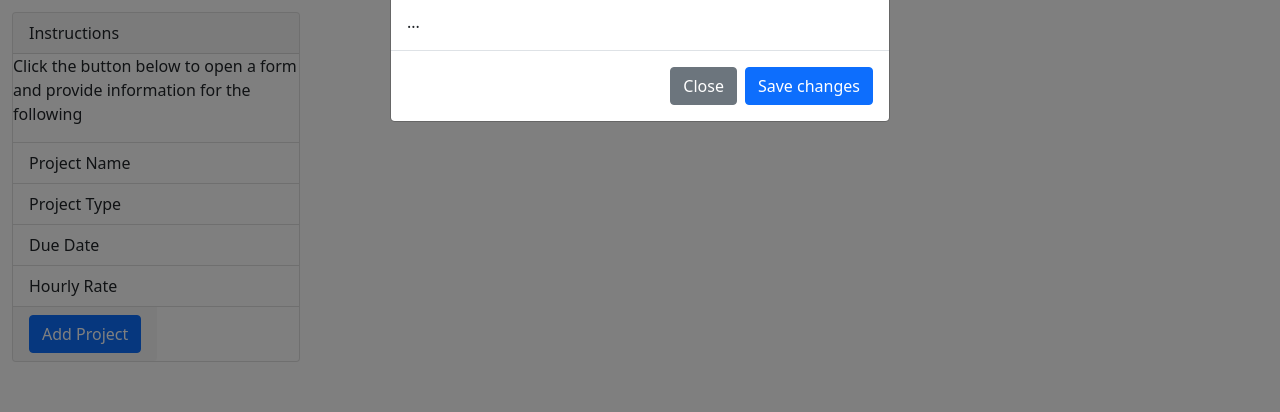
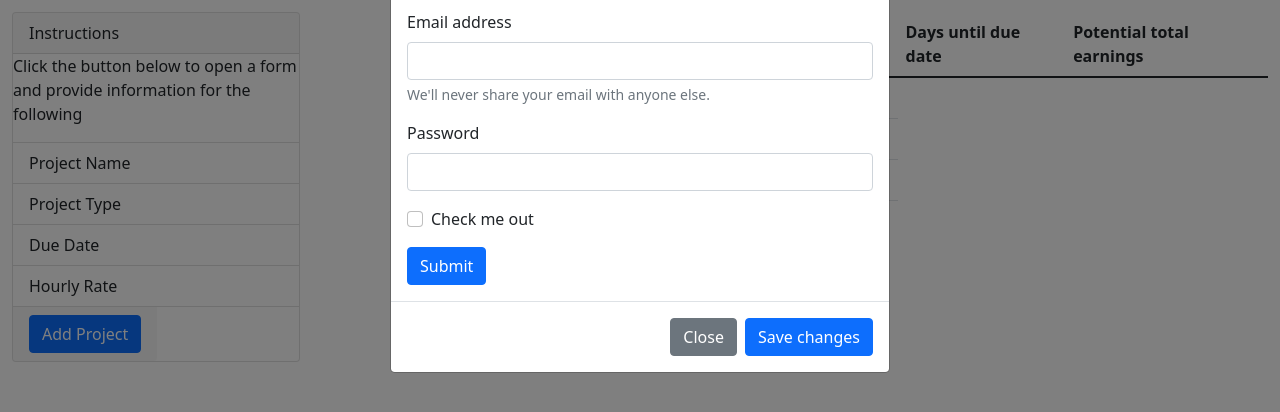
Before and after one commit to sayamgautam1/project-tracker, a plain HTML site: page index.html in a window 1280 px wide. Both pictures are taken after a click on the button "Add Project". Shown: the part 98-510 px from the top of the page. Drawn offline with nearby package versions, Linux system fonts and the light colour scheme.

Commit message:
add table and ratio at wich the side are adjusted

```diff
--- a/index.html
+++ b/index.html
@@ -19,7 +19,8 @@
       <p id="date-time"></p>
     </header>
     <main class="container-fluid">
-      <section>
+      <div class="row">
+        <section class="aside col-4">
           <div class="card" style="width: 18rem">
             <div class="card-header">Instructions</div>
             <p>
@@ -54,7 +55,9 @@
                 <div class="modal-dialog">
                   <div class="modal-content">
                     <div class="modal-header">
-                    <h5 class="modal-title" id="exampleModalLabel">Project</h5>
+                      <h5 class="modal-title" id="exampleModalLabel">
+                        Project
+                      </h5>
                       <button
                         type="button"
                         class="close"
@@ -64,7 +67,47 @@
                         <span aria-hidden="true">&times;</span>
                       </button>
                     </div>
-                  <div class="modal-body">...</div>
+                    <div class="modal-body">
+                      <form>
+                        <div class="mb-3">
+                          <label for="exampleInputEmail1" class="form-label"
+                            >Email address</label
+                          >
+                          <input
+                            type="email"
+                            class="form-control"
+                            id="exampleInputEmail1"
+                            aria-describedby="emailHelp"
+                          />
+                          <div id="emailHelp" class="form-text">
+                            We'll never share your email with anyone else.
+                          </div>
+                        </div>
+                        <div class="mb-3">
+                          <label for="exampleInputPassword1" class="form-label"
+                            >Password</label
+                          >
+                          <input
+                            type="password"
+                            class="form-control"
+                            id="exampleInputPassword1"
+                          />
+                        </div>
+                        <div class="mb-3 form-check">
+                          <input
+                            type="checkbox"
+                            class="form-check-input"
+                            id="exampleCheck1"
+                          />
+                          <label class="form-check-label" for="exampleCheck1"
+                            >Check me out</label
+                          >
+                        </div>
+                        <button type="submit" class="btn btn-primary">
+                          Submit
+                        </button>
+                      </form>
+                    </div>
                     <div class="modal-footer">
                       <button
                         type="button"
@@ -83,6 +126,41 @@
             </div>
           </div>
         </section>
+        <section class="details col-8">
+          <table class="table">
+            <thead class="thead-dark">
+              <tr>
+                <th scope="col">Project Name</th>
+                <th scope="col">Project Type</th>
+                <th scope="col">Hourly Rate ($)</th>
+                <th scope="col">Due Date</th>
+                <th scope="col">Days until due date</th>
+                <th scope="col">Potential total earnings</th>
+              </tr>
+            </thead>
+            <tbody>
+              <tr>
+                <th scope="row">1</th>
+                <td>Mark</td>
+                <td>Otto</td>
+                <td>@mdo</td>
+              </tr>
+              <tr>
+                <th scope="row">2</th>
+                <td>Jacob</td>
+                <td>Thornton</td>
+                <td>@fat</td>
+              </tr>
+              <tr>
+                <th scope="row">3</th>
+                <td>Larry</td>
+                <td>the Bird</td>
+                <td>@twitter</td>
+              </tr>
+            </tbody>
+          </table>
+        </section>
+      </div>
     </main>
     <script
       src="https://code.jquery.com/jquery-3.5.1.slim.min.js"
```
Lines whose indentation alone changed are shown as unchanged.
